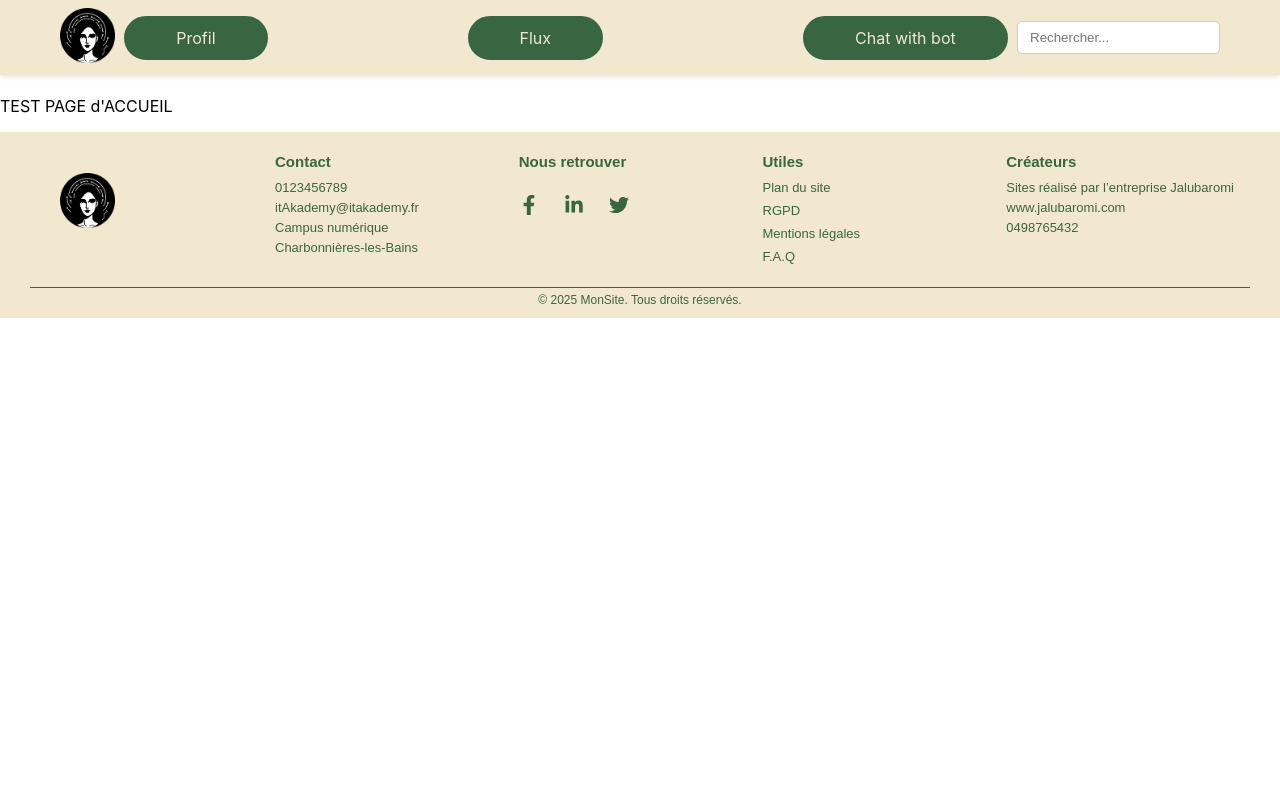
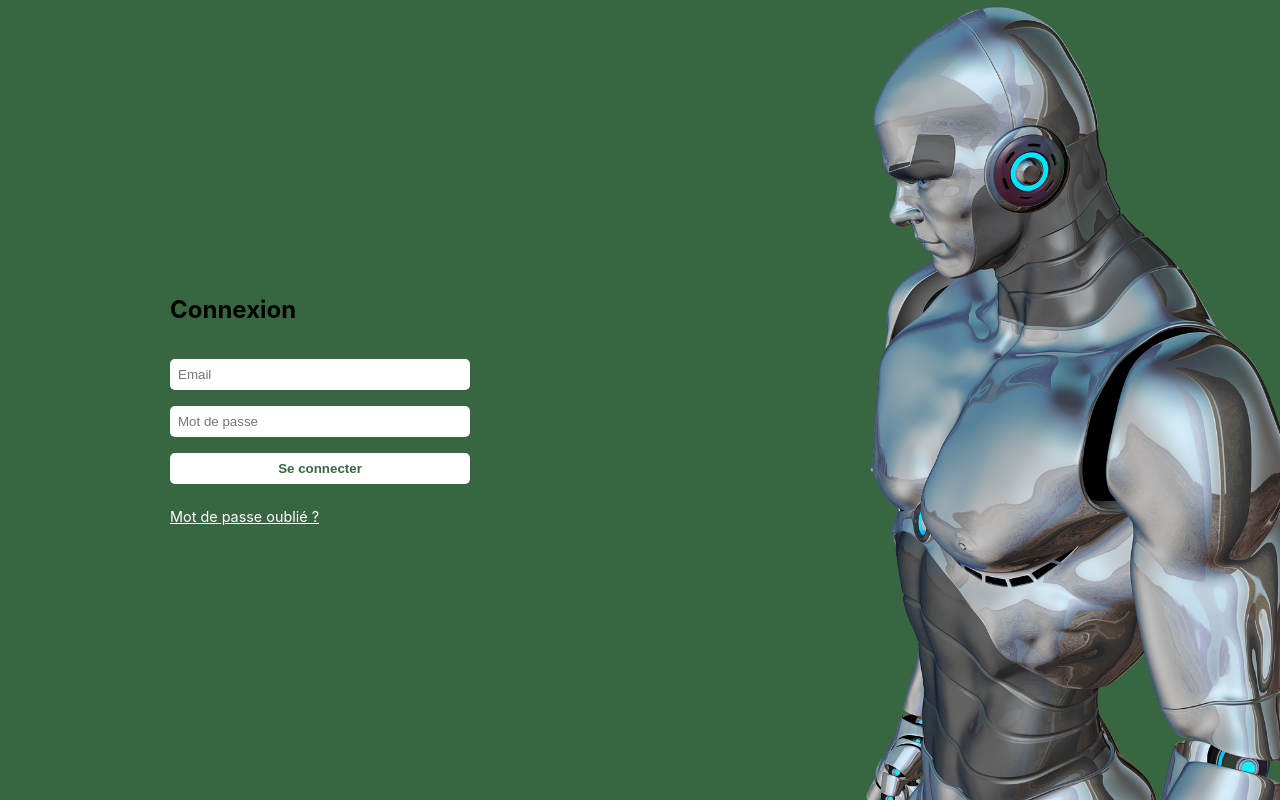
Before and after one commit to Jalubaromi/MoodJump, a React (Create React App) app in the folder frontend/: page / in a window 1280 px wide. Built offline with nearby package versions, Linux system fonts and the light colour scheme.

Commit message:
Feat : Login page integration

```diff
--- a/frontend/src/App.js
+++ b/frontend/src/App.js
@@ -2,20 +2,26 @@ import { BrowserRouter as Router, Routes, Route } from 'react-router-dom';
 import Profil from "./pages/Profil/Profil";
 import Flux from "./pages/Flux/Flux";
 import Bot from "./pages/Bot/Bot";
+import Login from "./pages/Login/Login";
 import Home from "./pages/Home/Home";
 import Layout from "./components/Layout/Layout";
 
 export default function App() {
   return (
+    <>
+      {/*
       <Router>
         <Layout>
           <Routes>
-              <Route path="/" element={<Home />} />
+            <Route path="/" element={<Login />} />
             <Route path="/Profil" element={<Profil />} />
             <Route path="/Flux" element={<Flux />} />
             <Route path="/Bot" element={<Bot />} />
           </Routes>
         </Layout>
       </Router>
+      */}
+      <Login />
+    </>
   );
 }
--- /dev/null
+++ b/frontend/src/pages/Login/Login.css
@@ -0,0 +1,65 @@
+/* Container principal */
+.login-container {
+  display: flex;
+  height: 100vh;
+  background-color: #386641;
+}
+
+/* Formulaire à gauche */
+.login-form {
+  flex: 1;
+  display: flex;
+  justify-content: center;
+  align-items: center;
+}
+
+.login-form form {
+  display: flex;
+  flex-direction: column;
+  gap: 1rem;
+  width: 300px;
+}
+
+.login-form input {
+  padding: 0.5rem;
+  border-radius: 5px;
+  border: none;
+}
+
+.login-form button {
+  padding: 0.5rem;
+  border-radius: 5px;
+  border: none;
+  background-color: #fff;
+  color: #386641;
+  cursor: pointer;
+  font-weight: bold;
+}
+
+.login-form button:hover {
+  background-color: #f0f0f0;
+}
+
+/* Image à droite */
+.login-image {
+  flex: 1;
+}
+
+.login-image img {
+  width: 100%;
+  height: 100%;
+  object-fit: cover;
+}
+/* ...le reste du CSS précédent reste identique... */
+
+.login-form .forgot-password {
+  margin-top: 0.5rem;
+  font-size: 0.9rem;
+  color: #fff;
+  text-decoration: underline;
+  cursor: pointer;
+}
+
+.login-form .forgot-password:hover {
+  color: #d1e7c2; /* un vert clair pour l'effet hover */
+}
--- /dev/null
+++ b/frontend/src/pages/Login/Login.jsx
@@ -0,0 +1,43 @@
+import { useState } from 'react';
+import './Login.css';
+import robotImg from '../../assets/robot.png';
+
+export default function Login() {
+  const [email, setEmail] = useState('');
+  const [password, setPassword] = useState('');
+
+  const handleSubmit = (e) => {
+    e.preventDefault();
+    console.log('Email:', email, 'Password:', password);
+    // Pour l'instant, on ne fait rien d'autre
+  };
+
+  return (
+    <div className="login-container">
+      <div className="login-form">
+        <form onSubmit={handleSubmit}>
+          <h2>Connexion</h2>
+          <input
+            type="email"
+            placeholder="Email"
+            value={email}
+            onChange={(e) => setEmail(e.target.value)}
+            required
+          />
+          <input
+            type="password"
+            placeholder="Mot de passe"
+            value={password}
+            onChange={(e) => setPassword(e.target.value)}
+            required
+          />
+          <button type="submit">Se connecter</button>
+          <a href="#" className="forgot-password">Mot de passe oublié ?</a>
+        </form>
+      </div>
+      <div className="login-image">
+        <img src={robotImg} alt="Robot" />
+      </div>
+    </div>
+  );
+}
```
Also changed, not shown: package.json (+2 -5 lines). Lines whose indentation alone changed are shown as unchanged.
